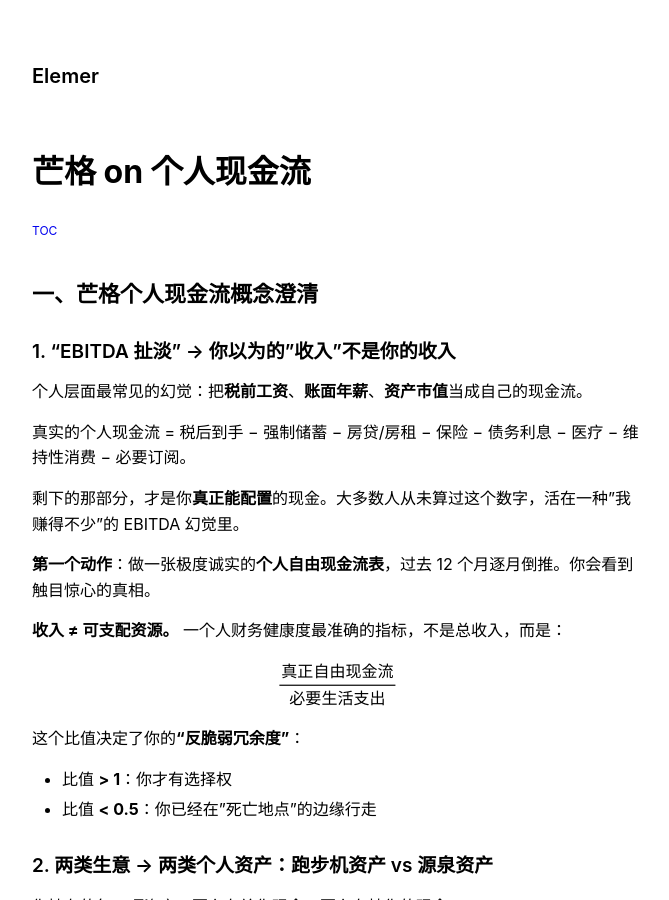
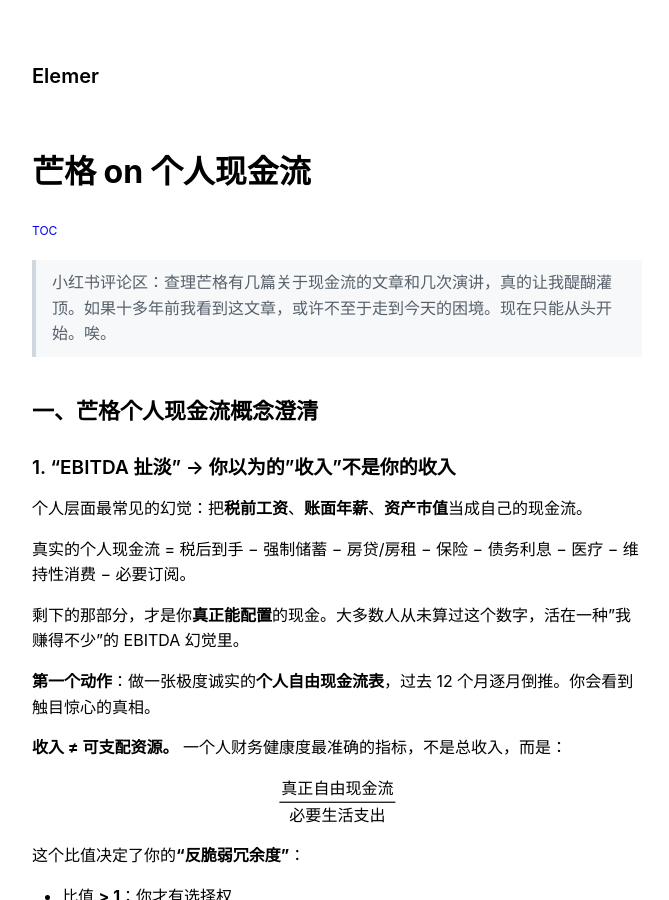
Before and after one commit to elemer1/elemer1.github.io, a Jekyll site: the page built from _markdown/芒格 on 个人现金流.md, in a window 1280 px wide and 900 px high. Shown: the whole window, without its empty margins (303-972 px from the left). Built offline with Jekyll 4.4.1, drawn with Linux system fonts in a browser that asks for light colours.

Commit message:
Update 芒格 on 个人现金流.md

```diff
--- a/_markdown/芒格 on 个人现金流.md
+++ b/_markdown/芒格 on 个人现金流.md
@@ -3,6 +3,8 @@ title: "芒格 on 个人现金流"
 permalink: /munger-on-personal-cf/
 listed: true
 ---
+
+> 小红书评论区：查理芒格有几篇关于现金流的文章和几次演讲，真的让我醍醐灌顶。如果十多年前我看到这文章，或许不至于走到今天的困境。现在只能从头开始。唉。
 
 ## 一、芒格个人现金流概念澄清
 
```
